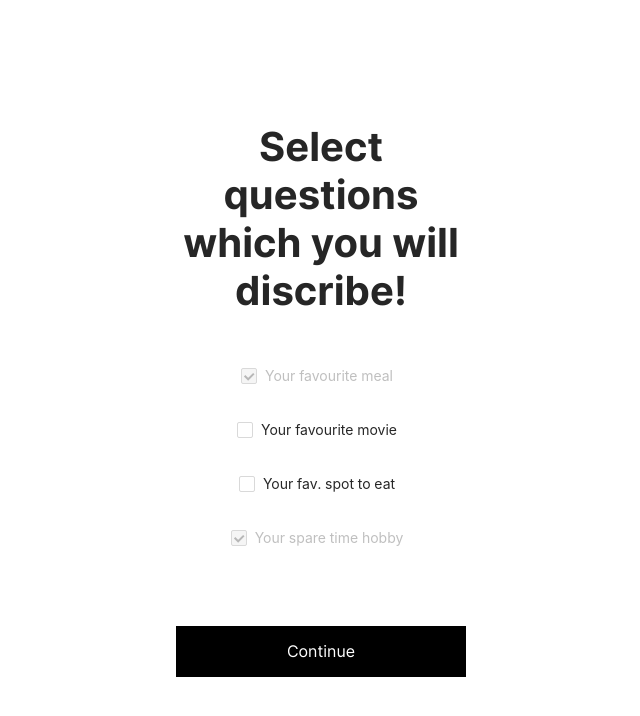
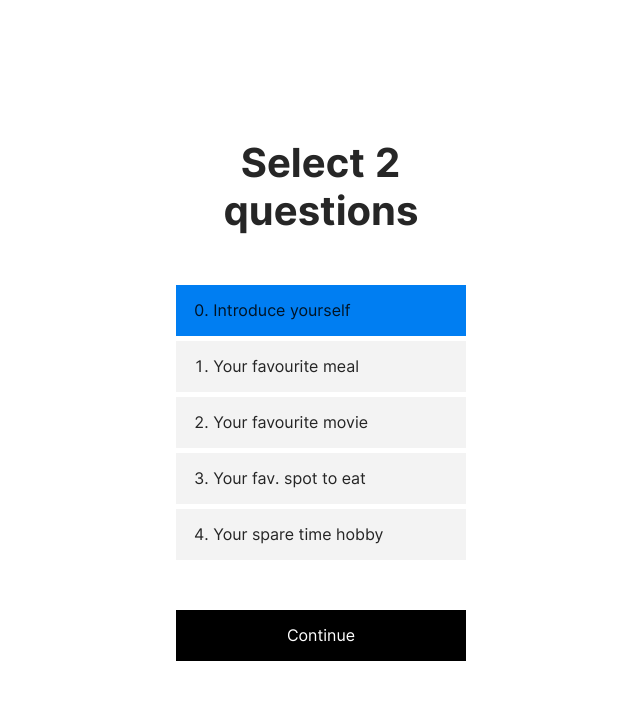
Before and after one commit to squeeze-sweet/frontend, a React (Create React App) app: page /filenames-setting in a window 1280 px wide. Shown: the top 716 px of the page, without its empty margins (319-959 px from the left). Built offline with nearby package versions, Linux system fonts and the light colour scheme; a web font is replaced by a local one.

Commit message:
custom checkbox, стилизовал страницу выбора вопросов

```diff
--- /dev/null
+++ b/src/components/ui-elements/checkbox/checkbox.module.scss
@@ -0,0 +1,23 @@
+@import '/src/styles/variables.scss';
+@import '/src/styles/mixins.scss';
+
+.container {
+  width: 100%;
+  display: flex;
+}
+
+.checkbox {
+  display: none;
+}
+
+.label {
+  padding: 16px 18px;
+  width: 100%;
+  background-color: $checkbox-background-gray;
+  text-align: left;
+  @include checkbox-text;
+}
+
+.checkbox:checked ~ .label{
+  background-color: $checkbox-checked-blue;
+}
--- /dev/null
+++ b/src/components/ui-elements/checkbox/index.tsx
@@ -0,0 +1,24 @@
+import styles from './checkbox.module.scss';
+
+type Props = {
+  id: string;
+  label: string;
+  isDisabled?: boolean;
+  isDefaultChecked?: boolean;
+};
+export const Checkbox = ({ isDefaultChecked = false, isDisabled = false, id, label }: Props) => {
+  return (
+    <div className={styles.container}>
+      <input
+        id={id}
+        type='checkbox'
+        defaultChecked={isDefaultChecked}
+        disabled={isDisabled}
+        className={styles.checkbox}
+      />
+      <label className={styles.label} htmlFor={id}>
+        {label}
+      </label>
+    </div>
+  );
+};
--- a/src/pages/filenames-setting/filenames-setting.module.scss
+++ b/src/pages/filenames-setting/filenames-setting.module.scss
@@ -11,18 +11,9 @@
   gap: 50px;
 }
 
-.form {
-  width: 300px;
-  display: flex;
-  flex-direction: column;
-  gap: 20px;
-}
-
-.input {
-  width: 300px;
-}
 
 .checkboxes {
+  width: 100%;
   display: flex;
   flex-direction: column;
   align-items: center;
--- a/src/pages/filenames-setting/index.tsx
+++ b/src/pages/filenames-setting/index.tsx
@@ -2,52 +2,42 @@ import { useState } from 'react';
 import { useNavigate } from 'react-router-dom';
 import LayoutPage from '../../components/templates/form-page';
 import { useStore } from '../../store';
-import { Typography, Button, Checkbox } from 'antd';
-const { Title } = Typography;
+import { Typography, Checkbox as AntCheckbox } from 'antd';
+import { Checkbox } from '../../components/ui-elements/checkbox';
 import styles from './filenames-setting.module.scss';
+
+const questions = [
+  'Introduce yourself',
+  'Your favourite meal',
+  'Your favourite movie',
+  'Your fav. spot to eat',
+  'Your spare time hobby',
+];
 
 export default function FilenamesSetting() {
   const [localFilenames, setLocalFilenames] = useState(['Your favourite meal']);
   let navigate = useNavigate();
   const setFilenames = useStore(state => state.setFilenames);
 
-  const handleCheck = (e: any) => {
-    if (localFilenames.includes(e.target.value)) {
-      setLocalFilenames(localFilenames.filter(filename => filename !== e.target.value));
-    } else {
-      setLocalFilenames([...localFilenames, e.target.value]);
-    }
-  };
-
-  const handleSubmit = (e: any) => {
+  const handleSubmit = (e: React.ChangeEvent<HTMLFormElement>) => {
     e.preventDefault();
+    questions.map((_, index) => console.log(e.target[String(index)].checked));
     setFilenames(localFilenames);
     navigate('../step-1', { replace: true });
   };
 
   return (
-    <LayoutPage
-      onSubmit={handleSubmit}
-      heading='Select questions which you will discribe!'
-      buttonText='Continue'
-    >
+    <LayoutPage onSubmit={handleSubmit} heading='Select 2 questions' buttonText='Continue'>
       <div className={styles.checkboxes}>
-        <Checkbox checked={true} disabled value='Your favourite meal'>
-          Your favourite meal
-        </Checkbox>
-        <br />
-        <Checkbox onChange={handleCheck} value='Your favourite movie'>
-          Your favourite movie
-        </Checkbox>
-        <br />
-        <Checkbox onChange={handleCheck} value='Your fav. spot to eat'>
-          Your fav. spot to eat
-        </Checkbox>
-        <br />
-        <Checkbox checked={true} disabled value='Your spare time hobby'>
-          Your spare time hobby
-        </Checkbox>
-        <br />
+        {questions.map((question, index) => (
+          <Checkbox
+            id={String(index)}
+            label={`${index}. ${question}`}
+            isDefaultChecked={index === 0}
+            isDisabled={index === 0}
+            key={index}
+          />
+        ))}
       </div>
     </LayoutPage>
   );
--- a/src/styles/_color-variables.scss
+++ b/src/styles/_color-variables.scss
@@ -9,3 +9,6 @@ $button-white-text: #ffffff;
 
 $input-background-gray: #f3f3f3;
 $error-error-red: $additional-red;
+
+$checkbox-checked-blue: #007EF2;
+$checkbox-background-gray: #f3f3f3;
--- a/src/styles/_mixins.scss
+++ b/src/styles/_mixins.scss
@@ -19,3 +19,11 @@
   letter-spacing: 0em;
   text-align: left;
 }
+
+@mixin checkbox-text {
+  font-family: 'Inter';
+  font-style: normal;
+  font-weight: 400;
+  font-size: 16px;
+  line-height: 19px;
+}
```
Also changed, not shown: src/styles/_font-variables.scss (line endings or trailing spaces).
